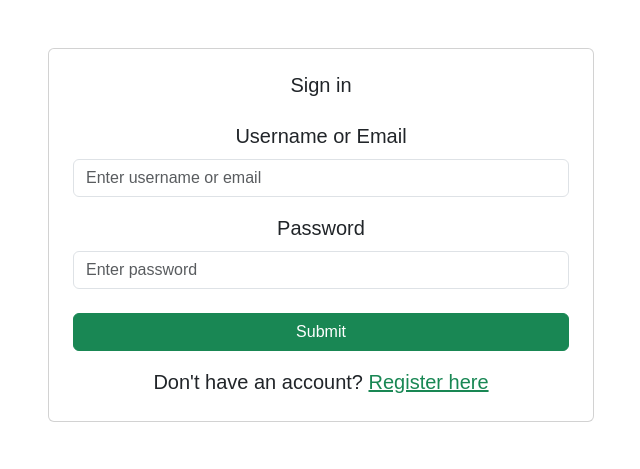
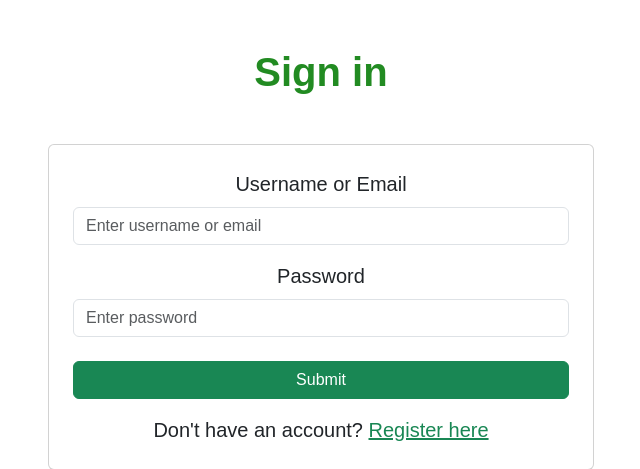
Before and after one commit to stoyanov787/Datanalytics, a Django app: page /accounts/login/ in a window 1280 px wide. Shown: the part 63-532 px from the top of the page, without its empty margins (319-959 px from the left). Run offline with Django 5.2, Linux system fonts and the light colour scheme; parts of the project's set-up code (start-up, migrations or seed data) failed here and were passed over.

Commit message:
Changing login and register design

```diff
--- a/datanalytics/templates/django_registration/registration_form.html
+++ b/datanalytics/templates/django_registration/registration_form.html
@@ -2,12 +2,12 @@
 
 {% block content %}
 <div class="container mt-5">
+    <h1 class="fw-bold mb-5">Register</h1>
+
     <div class="row justify-content-center">
         <div class="col-md-6">
             <div class="card">
                 <div class="card-body p-4">
-                    <h5 class="card-title mb-4 register-title">Register</h5>
-
                     {% if form.errors %}
                         <div class="alert alert-danger" role="alert">
                             Please correct the errors below.
--- a/datanalytics/templates/registration/login.html
+++ b/datanalytics/templates/registration/login.html
@@ -2,12 +2,12 @@
 
 {% block content %}
 <div class="container mt-5">
+    <h1 class="fw-bold mb-5">Sign in</h1>
+
     <div class="row justify-content-center">
         <div class="col-md-6">
             <div class="card">
                 <div class="card-body p-4">
-                    <h5 class="card-title mb-4 signin-title">Sign in</h5>
-
                     {% if form.errors %}
                         <div class="alert alert-danger" role="alert">
                             Invalid username/email or password. Please try again.
```
